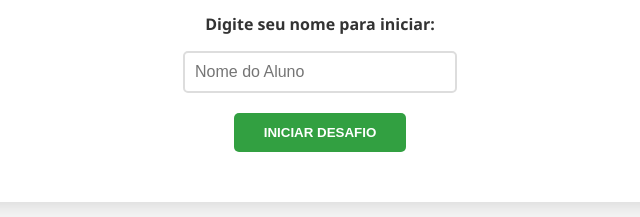
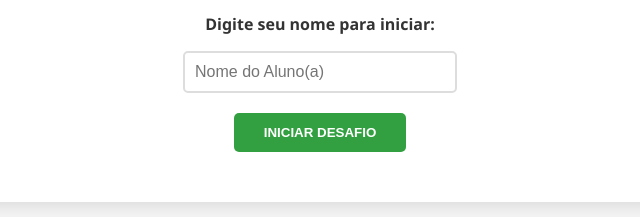
Before and after one commit to severopaiva/WEB, a plain HTML site: page sondagemTIDireito.html in a window 1280 px wide. Shown: the part 266-483 px from the top of the page, 320-960 px from the left. Drawn offline with Linux system fonts and the light colour scheme.

Commit message:
Update sondagemTIDireito.html

```diff
--- a/sondagemTIDireito.html
+++ b/sondagemTIDireito.html
@@ -46,7 +46,7 @@
     <div id="setup" class="intro">
         <p>Bem-vindo ao simulador de dilemas éticos para profissionais de TI.</p>
         <p><strong>Digite seu nome para iniciar:</strong></p>
-        <input type="text" id="nomeAluno" placeholder="Nome do Aluno">
+        <input type="text" id="nomeAluno" placeholder="Nome do Aluno(a)">
         <button class="btn-start" onclick="iniciarJogo()">INICIAR DESAFIO</button>
     </div>
 
```
